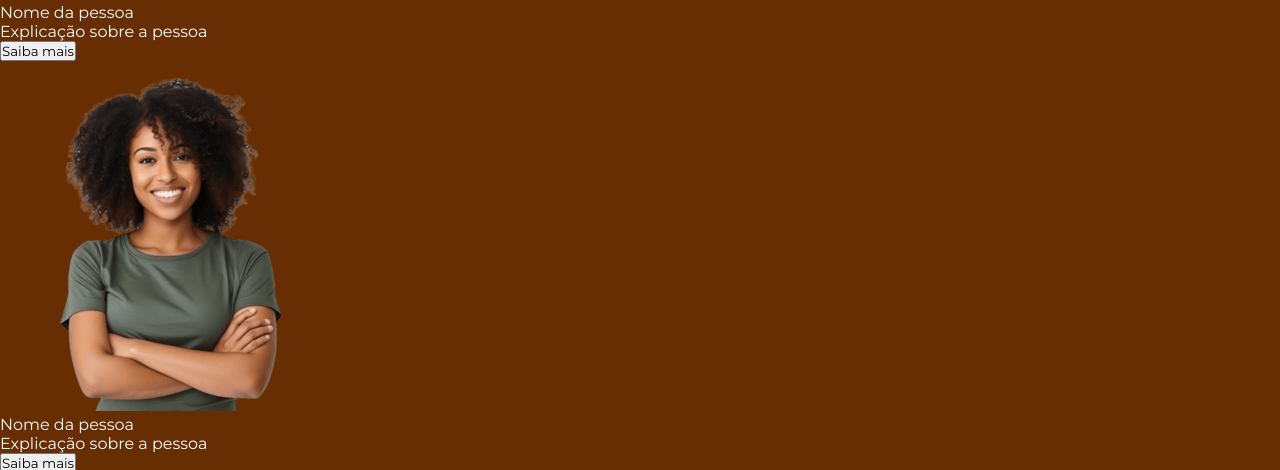
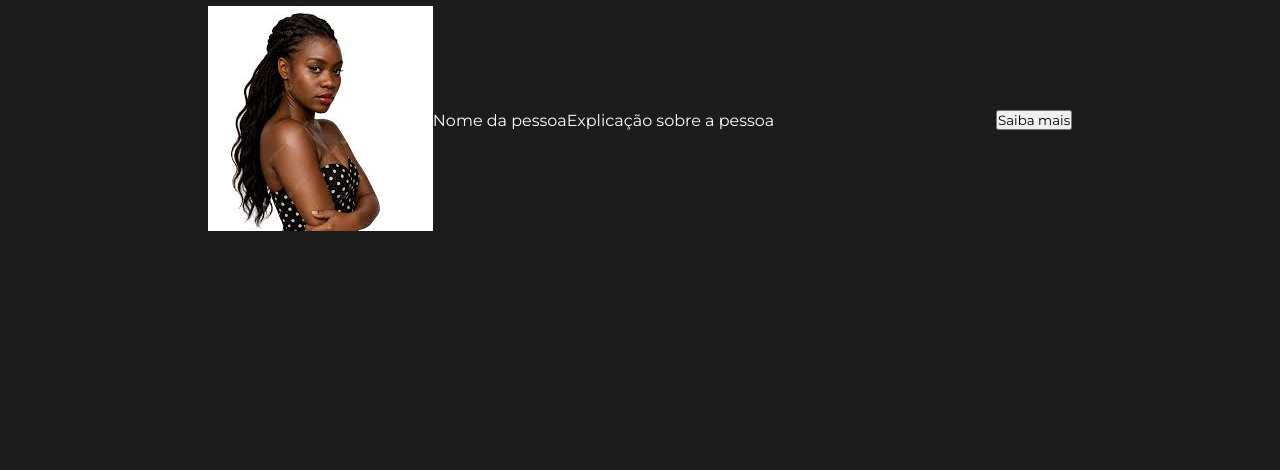
Before and after one commit to sergioguedes7/novembronegro, a Flask app: page / in a window 1280 px wide. Shown: the part 415-885 px from the top of the page. After the commit the page ends 646 px from the top, so only its background shows below. Run offline with Flask 3, Linux system fonts and the light colour scheme.

Commit message:
encerrando primeiro dia

```diff
--- a/exibicao/__init__.py
+++ b/exibicao/__init__.py
@@ -2,4 +2,4 @@
 
 app = Flask(__name__)
 
-from exibicao.views import homepage, sobre_novembronegro
+from exibicao.views import homepage, novembronegro
--- a/exibicao/templates/paginainicial.html
+++ b/exibicao/templates/paginainicial.html
@@ -4,12 +4,13 @@
     <meta charset="UTF-8">
     <meta name="viewport" content="width=device-width, initial-scale=1.0">
     <title>Luta antiracista</title>
+    <link rel="stylesheet" href="{{ url_for('static', filename='style.css') }}">
     <link rel="preconnect" href="https://fonts.googleapis.com">
     <link rel="preconnect" href="https://fonts.gstatic.com" crossorigin>
     <link
         href="https://fonts.googleapis.com/css2?family=Montserrat:ital,wght@0,100..900;1,100..900&family=Orbitron:wght@400..900&display=swap"
         rel="stylesheet">
-                    <style>
+                    <!-- <style>
 :root {
     --primaria: #672d03;
     --secundaria: #A0522D;
@@ -30,7 +31,7 @@
     color: var(--letras);
     font-size: 16px;
 }
-        </style>
+        </style> -->
 </head>
 <body>
 
@@ -58,7 +59,7 @@
 
             <div class="item ativo">
 
-                <div class="exemplos_ativo"><img src="../statics/img/pessoa3.jpg" alt="Pessoa 1"></div>
+                <div class="exemplos_ativo"><img src="{{ url_for('static', filename='img/pessoa1.jpg') }}" alt="Pessoa 1"></div>
                 <div class="content">
                     <p class="product-name">Nome da pessoa</p>
                     <p class="description">Explicação sobre a pessoa</p>
@@ -69,7 +70,7 @@
 
             <div class="item">
 
-                <div class="exemplos_ativo"><img src="../statics/img/pessoa2.png" alt="Pessoa 2"></div>
+                <div class="exemplos_ativo"><img src="{{ url_for('static', filename='img/pessoa2.jpg') }}" alt="Pessoa 2"></div>
                 <div class="content">
                     <p class="product-name">Nome da pessoa</p>
                     <p class="description">Explicação sobre a pessoa</p>
@@ -79,7 +80,7 @@
             </div>
             <div class="item">
 
-                <div class="exemplos_ativo"><img src="../statics/img" alt="Pessoa 3"></div>
+                <div class="exemplos_ativo"><img src="{{ url_for('static', filename='img/pessoa3.jpg') }}" alt="Pessoa 3"></div>
                 <div class="content">
                     <p class="product-name">Nome da pessoa</p>
                     <p class="description">Explicação sobre a pessoa</p>
@@ -117,6 +118,7 @@
 
         </div>
 
+
     </main>
 
 </body>
--- a/exibicao/views.py
+++ b/exibicao/views.py
@@ -1,10 +1,10 @@
 from exibicao import app
-from flask import render_template
+from flask import render_template, url_for
 
 @app.route('/')
 def homepage():
     return render_template('paginainicial.html')
 
-@app.route('/sobreonovembronegro')
-def sobre_novembronegro():
+@app.route('/novembronegro')
+def novembronegro():
     return render_template('sobre_novembronegro.html')
```
Also changed, not shown: exibicao/templates/sobre_novembronegro.html (+11 -0 lines), exibicao/static/img/logoprincipal.png (renamed from exibicao/statics/img/logoprincipal.png), exibicao/static/img/pessoa1.jpg (renamed from exibicao/statics/img/pessoa1.jpg), exibicao/static/img/pessoa2.png (renamed from exibicao/statics/img/pessoa2.png), exibicao/static/img/pessoa3.png (renamed from exibicao/statics/img/pessoa3.png), exibicao/static/style.css (line endings or trailing spaces).
